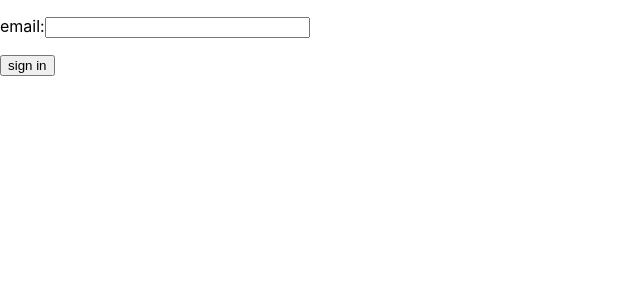
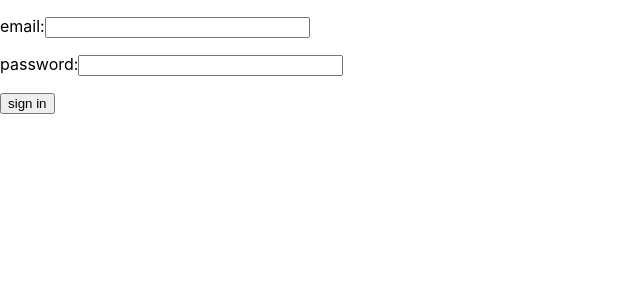
Before and after one commit to ittyi/book-review, a React (Create React App) app: page / in a window 1280 px wide. Shown: the top 300 px of the page, without its empty margins (0-640 px from the left). Built offline with nearby package versions, Linux system fonts and the light colour scheme.

Commit message:
✅ add: jest test

```diff
--- a/src/App.js
+++ b/src/App.js
@@ -9,6 +9,10 @@ function App() {
             <label for="email">email:</label>
             <input type="email" id="email" pattern=".+@example\.com" size="30" required></input>
           </p>
+          <p>
+            <label for="email">password:</label>
+            <input type="password" id="password" minLength={4} size="30" required></input>
+          </p>
           <button type="submit">sign in</button>
         </form>
       </main>
```
Also changed, not shown: 1 other file (tests, documents, lock files or other folders).
